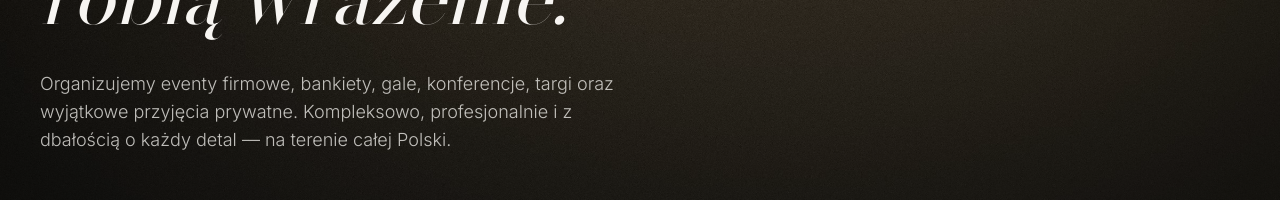
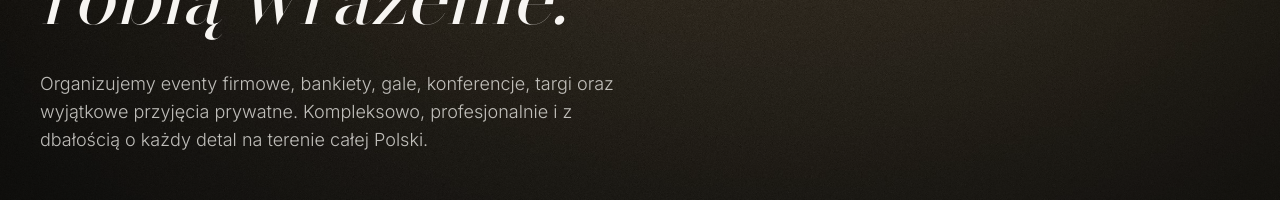
Before and after one commit to soldanek-wq/kiniaevents, a Next.js app: page / in a window 1280 px wide. Shown: the part 419-619 px from the top of the page. Built offline with nearby package versions, Linux system fonts and the light colour scheme.

Commit message:
Update Hero.tsx

```diff
--- a/components/Hero.tsx
+++ b/components/Hero.tsx
@@ -62,7 +62,7 @@ export default function Hero() {
           className="mt-9 max-w-xl text-base font-light leading-relaxed text-ivory/75 md:text-lg"
         >
           Organizujemy eventy firmowe, bankiety, gale, konferencje, targi oraz wyjątkowe
-          przyjęcia prywatne. Kompleksowo, profesjonalnie i z dbałością o każdy detal — na
+          przyjęcia prywatne. Kompleksowo, profesjonalnie i z dbałością o każdy detal na
           terenie całej Polski.
         </motion.p>
 
```
